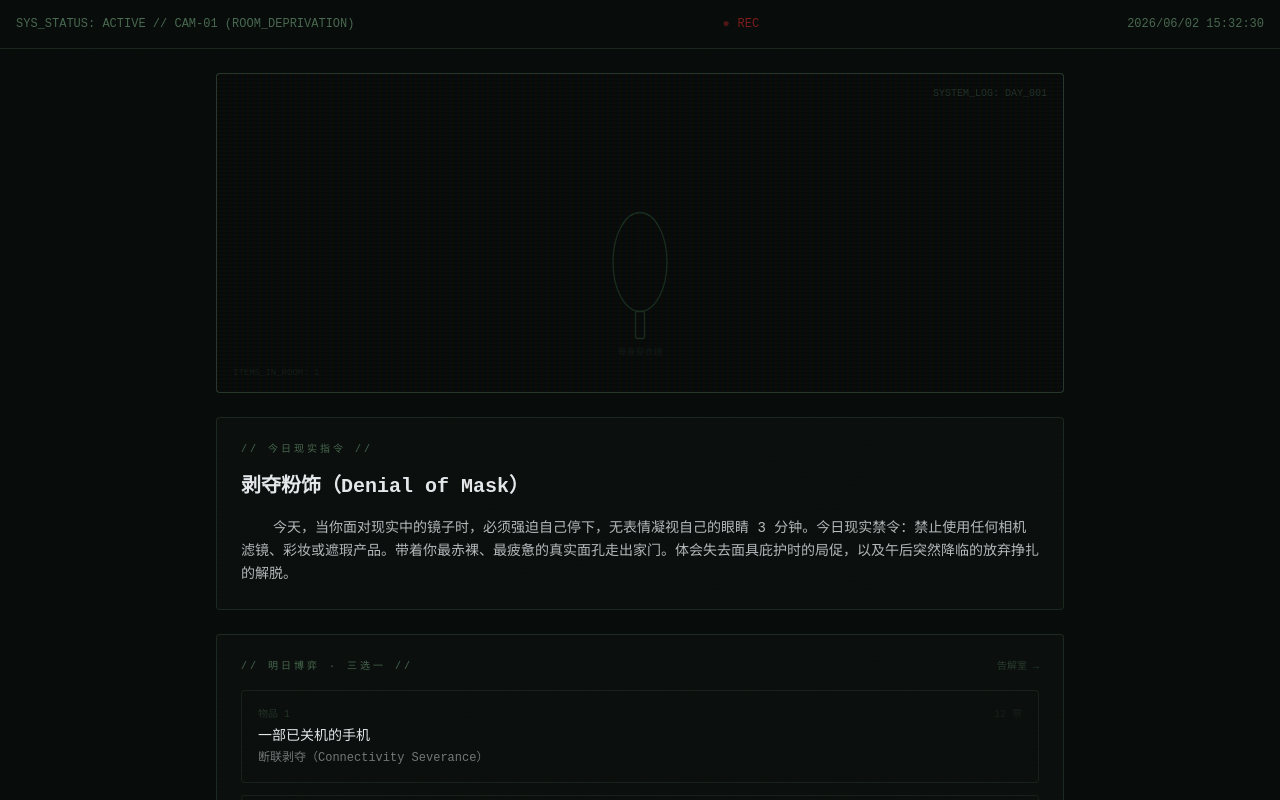
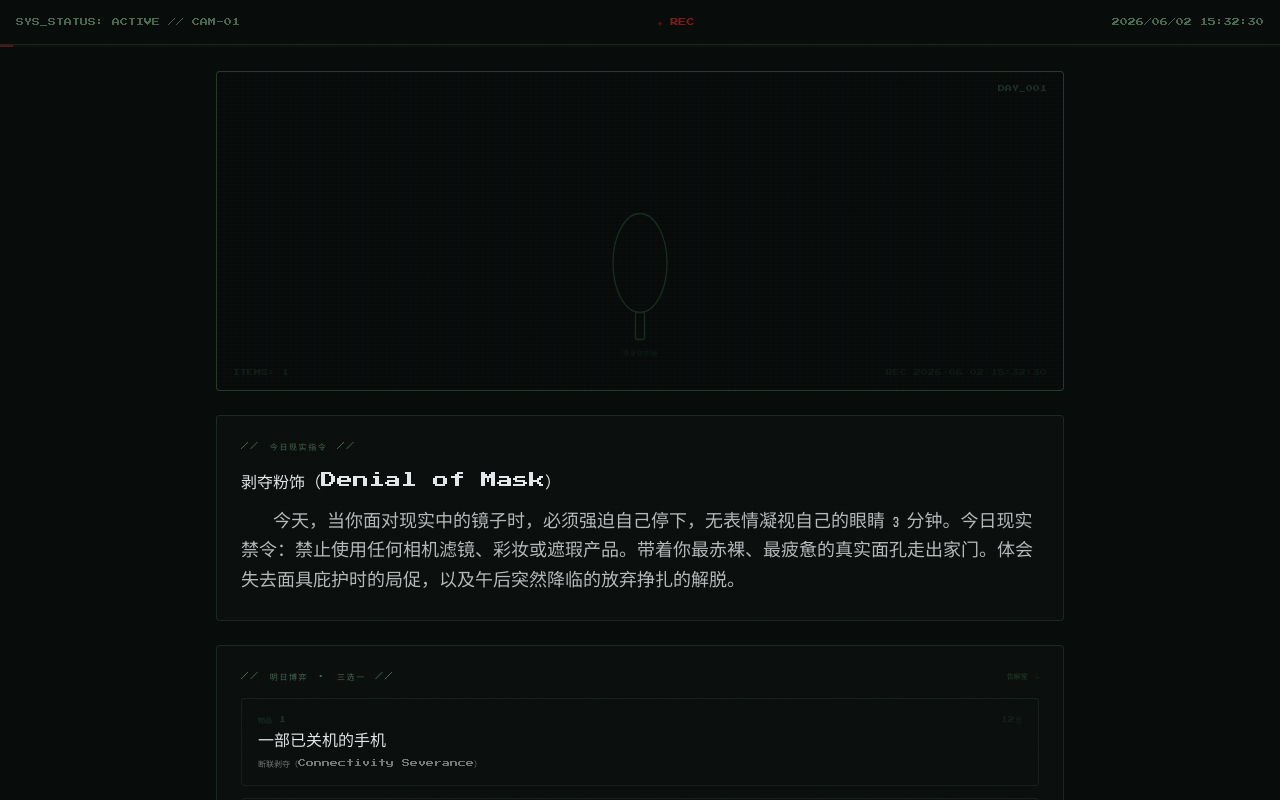
Before and after one commit to 1014549617-wq/-, a React (Vite) app in the folder client/: page /monitor in a window 1280 px wide. Shown: the top 800 px of the page. Built offline with nearby package versions, Linux system fonts and the light colour scheme; no server answers.

Commit message:
Pixel font: VT323 + Press Start 2P, day progress bar, REC timestamp

```diff
--- a/client/index.html
+++ b/client/index.html
@@ -4,6 +4,9 @@
     <meta charset="UTF-8" />
     <meta name="viewport" content="width=device-width, initial-scale=1.0" />
     <title>DEPRIVATION // 剥夺计划</title>
+    <link rel="preconnect" href="https://fonts.googleapis.com" />
+    <link rel="preconnect" href="https://fonts.gstatic.com" crossorigin />
+    <link href="https://fonts.googleapis.com/css2?family=Press+Start+2P&family=VT323&display=swap" rel="stylesheet" />
     <style>
       body { margin: 0; background: #080c0a; }
     </style>
--- a/client/src/pages/Entrance.jsx
+++ b/client/src/pages/Entrance.jsx
@@ -31,7 +31,7 @@ export default function Entrance() {
   }, [phase, navigate])
 
   return (
-    <div className="min-h-screen bg-monitorBg text-textWhite font-mono relative overflow-hidden flex items-center justify-center">
+    <div className="min-h-screen bg-monitorBg text-textWhite font-terminal relative overflow-hidden flex items-center justify-center">
       {/* 噪点层 */}
       <div className="monitor-grain" />
 
@@ -45,18 +45,18 @@ export default function Entrance() {
 
       <div className="relative z-10 max-w-xl px-8 text-center space-y-10 fade-in-up">
         {/* 标题 */}
-        <div className="space-y-2">
-          <div className="text-[10px] tracking-[0.4em] text-phosphorGreen/40 uppercase">
+        <div className="space-y-4">
+          <div className="font-pixel text-[8px] tracking-[0.4em] text-phosphorGreen/40 uppercase">
             Project Deprivation
           </div>
-          <h1 className="text-4xl md:text-5xl font-bold tracking-widest text-textWhite flicker">
+          <h1 className="font-pixel text-2xl md:text-3xl tracking-[0.15em] text-textWhite flicker">
             剥 夺 计 划
           </h1>
           <div className="h-px w-32 mx-auto bg-gradient-to-r from-transparent via-phosphorGreen/50 to-transparent" />
         </div>
 
         {/* 契约文 */}
-        <div className="min-h-[180px] text-sm leading-loose text-textWhite/70 text-left indent-8">
+        <div className="min-h-[180px] text-lg leading-loose text-textWhite/70 text-left indent-8">
           <span>{typedText}</span>
           {phase === 0 && typedText.length < fullText.length && (
             <span className="typing-cursor">&nbsp;</span>
@@ -66,7 +66,7 @@ export default function Entrance() {
         {/* 心理契约按钮 */}
         {phase === 0 && typedText.length >= fullText.length && (
           <div className="space-y-4 fade-in-up">
-            <div className="text-[10px] text-phosphorGreen/40 tracking-widest uppercase">
+            <div className="font-pixel text-[8px] text-phosphorGreen/40 tracking-widest uppercase">
               // 心理契约 //
             </div>
             <button
@@ -74,12 +74,12 @@ export default function Entrance() {
                 setPhase(1)
                 localStorage.setItem('deprivation_entered', 'true')
               }}
-              className="glitch-hover border border-phosphorGreen/50 text-phosphorGreen px-10 py-3 text-xs tracking-[0.3em] uppercase
+              className="glitch-hover font-pixel text-[9px] border border-phosphorGreen/50 text-phosphorGreen px-8 py-3 tracking-[0.2em] uppercase
                          hover:bg-phosphorGreen/10 hover:border-phosphorGreen transition-all duration-500"
             >
-              我接受一切后果，进入空间
+              我接受一切后果
             </button>
-            <div className="text-[9px] text-phosphorGreen/20 mt-2">
+            <div className="font-pixel text-[7px] text-phosphorGreen/20 mt-2">
               此操作不可逆。你将自愿放弃匿名的庇护。
             </div>
           </div>
@@ -87,8 +87,8 @@ export default function Entrance() {
 
         {/* 已同意 */}
         {phase === 1 && (
-          <div className="text-phosphorGreen text-xs tracking-[0.3em] uppercase fade-in-up">
-            [ 契约已确认 · 正在接入监控回路... ]
+          <div className="font-pixel text-[9px] text-phosphorGreen tracking-[0.2em] uppercase fade-in-up">
+            [ 契约已确认 · 接入中... ]
           </div>
         )}
       </div>
--- a/client/src/pages/Monitor.jsx
+++ b/client/src/pages/Monitor.jsx
@@ -121,19 +121,27 @@ export default function Monitor() {
   }
 
   return (
-    <div className="min-h-screen bg-monitorBg text-textWhite font-mono relative overflow-hidden">
+    <div className="min-h-screen bg-monitorBg text-textWhite font-terminal relative overflow-hidden">
       {/* 噪点 */}
       <div className="monitor-grain" />
 
       {/* 顶部状态栏 */}
-      <header className="p-4 border-b border-phosphorGreen/30 flex flex-wrap justify-between items-center text-xs text-phosphorGreen gap-2">
-        <div className="truncate">SYS_STATUS: ACTIVE // CAM-01 (ROOM_DEPRIVATION)</div>
+      <header className="p-4 border-b border-phosphorGreen/30 flex flex-wrap justify-between items-center font-pixel text-[8px] text-phosphorGreen gap-2">
+        <div className="truncate">SYS_STATUS: ACTIVE // CAM-01</div>
         <div className="flex items-center gap-2">
           <span className="text-alertRed rec-pulse">●</span>
           <span className="text-alertRed">REC</span>
         </div>
         <div id="live-clock" className="tabular-nums">{clock}</div>
       </header>
+
+      {/* 100天进度红线 */}
+      <div className="w-full h-[2px] bg-monitorGlass relative">
+        <div
+          className="absolute left-0 top-0 h-full bg-alertRed/60 transition-all duration-1000"
+          style={{ width: `${(currentDay / 100) * 100}%` }}
+        />
+      </div>
 
       {/* 主内容 */}
       <main className="max-w-4xl mx-auto p-4 md:p-6 space-y-6">
@@ -144,53 +152,57 @@ export default function Monitor() {
             {items.map((item, idx) => (
               <div key={item.id} className="flex flex-col items-center gap-1 fade-in-up" style={{ animationDelay: `${idx * 0.3}s` }}>
                 {itemSVGs[item.slug] || (
-                  <div className="w-12 h-12 border border-phosphorGreen/30 rounded flex items-center justify-center text-[8px] text-phosphorGreen/40">
+                  <div className="w-12 h-12 border border-phosphorGreen/30 rounded flex items-center justify-center font-pixel text-[7px] text-phosphorGreen/40">
                     {item.slug?.slice(0, 3).toUpperCase()}
                   </div>
                 )}
-                <span className="text-[9px] text-phosphorGreen/30">{item.name}</span>
+                <span className="font-pixel text-[7px] text-phosphorGreen/30">{item.name}</span>
               </div>
             ))}
             {items.length === 0 && (
-              <div className="text-phosphorGreen/20 text-xs">[ 房间为空 · 等待第一件物品坠入 ]</div>
+              <div className="font-pixel text-[8px] text-phosphorGreen/20">[ 房间为空 ]</div>
             )}
           </div>
 
           {/* 悬浮指示 */}
-          <div className="absolute top-3 right-4 text-[10px] text-phosphorGreen/40">
-            SYSTEM_LOG: DAY_{String(currentDay).padStart(3, '0')}
+          <div className="absolute top-3 right-4 font-pixel text-[7px] text-phosphorGreen/40">
+            DAY_{String(currentDay).padStart(3, '0')}
           </div>
-          <div className="absolute bottom-3 left-4 text-[9px] text-phosphorGreen/20">
-            ITEMS_IN_ROOM: {items.length}
+          <div className="absolute bottom-3 left-4 font-pixel text-[7px] text-phosphorGreen/20">
+            ITEMS: {items.length}
+          </div>
+          {/* REC 时间戳水印 */}
+          <div className="absolute bottom-3 right-4 font-pixel text-[7px] text-phosphorGreen/15">
+            REC {clock}
           </div>
         </div>
 
         {/* 今日现实行动契约面板 */}
         <section className="border border-phosphorGreen/30 bg-monitorGlass/50 p-5 md:p-6 space-y-4 rounded">
-          <div className="text-[10px] text-phosphorGreen uppercase tracking-[0.3em]">// 今日现实指令 //</div>
+          <div className="font-pixel text-[8px] text-phosphorGreen uppercase tracking-[0.2em]">// 今日现实指令 //</div>
           {todayAction ? (
             <>
-              <h2 className="text-lg md:text-xl font-bold text-textWhite">{todayAction.action_title}</h2>
-              <p className="text-sm text-textWhite/80 leading-relaxed indent-8">
+              <h2 className="font-pixel text-sm md:text-base text-textWhite leading-relaxed">{todayAction.action_title}</h2>
+              <p className="text-lg text-textWhite/80 leading-relaxed indent-8">
                 {todayAction.action_command}
               </p>
             </>
           ) : (
-            <div className="text-phosphorGreen/30 text-sm">[ 等待指令加载... ]</div>
+            <div className="font-pixel text-[8px] text-phosphorGreen/30">[ 等待指令加载... ]</div>
           )}
         </section>
 
         {/* 明日投票区 */}
         <section className="border border-phosphorGreen/30 bg-monitorGlass/50 p-5 md:p-6 space-y-4 rounded">
           <div className="flex items-center justify-between">
-            <div className="text-[10px] text-phosphorGreen uppercase tracking-[0.3em]">// 明日博弈 · 三选一 //</div>
-            <Link to="/confessional" className="text-[10px] text-phosphorGreen/50 hover:text-phosphorGreen transition-colors">
+            <div className="font-pixel text-[8px] text-phosphorGreen uppercase tracking-[0.2em]">// 明日博弈 · 三选一 //</div>
+            <Link to="/confessional" className="font-pixel text-[7px] text-phosphorGreen/50 hover:text-phosphorGreen transition-colors">
               告解室 →
             </Link>
           </div>
 
           {voted ? (
-            <div className="text-xs text-phosphorGreen/60 py-4 text-center">
+            <div className="font-pixel text-[8px] text-phosphorGreen/60 py-4 text-center">
               [ 今日投票已提交 · 等待 00:00 结算 ]
             </div>
           ) : (
@@ -204,16 +216,16 @@ export default function Monitor() {
                 >
                   <div className="flex items-start justify-between gap-4">
                     <div>
-                      <div className="text-[10px] text-phosphorGreen/40 mb-1">物品 {idx + 1}</div>
-                      <div className="text-sm text-textWhite group-hover:text-phosphorGreen transition-colors">
+                      <div className="font-pixel text-[7px] text-phosphorGreen/40 mb-1">物品 {idx + 1}</div>
+                      <div className="text-base text-textWhite group-hover:text-phosphorGreen transition-colors">
                         {choice.name}
                       </div>
-                      <div className="text-xs text-textWhite/50 mt-1">
+                      <div className="font-pixel text-[8px] text-textWhite/50 mt-1">
                         {choice.action_title}
                       </div>
                     </div>
-                    <div className="text-[10px] text-phosphorGreen/20 shrink-0">
-                      {choice.votes || 0} 票
+                    <div className="font-pixel text-[7px] text-phosphorGreen/20 shrink-0">
+                      {choice.votes || 0}票
                     </div>
                   </div>
                 </button>
--- a/client/tailwind.config.js
+++ b/client/tailwind.config.js
@@ -14,7 +14,9 @@ export default {
         textWhite: '#e5e7eb',
       },
       fontFamily: {
-        mono: ['"Courier New"', 'Consolas', 'monospace'],
+        pixel: ['"Press Start 2P"', 'monospace'],
+        terminal: ['"VT323"', 'monospace'],
+        mono: ['"VT323"', '"Courier New"', 'Consolas', 'monospace'],
       },
     },
   },
```
Also changed, not shown: client/src/pages/Confessional.jsx (+21 -21 lines).
